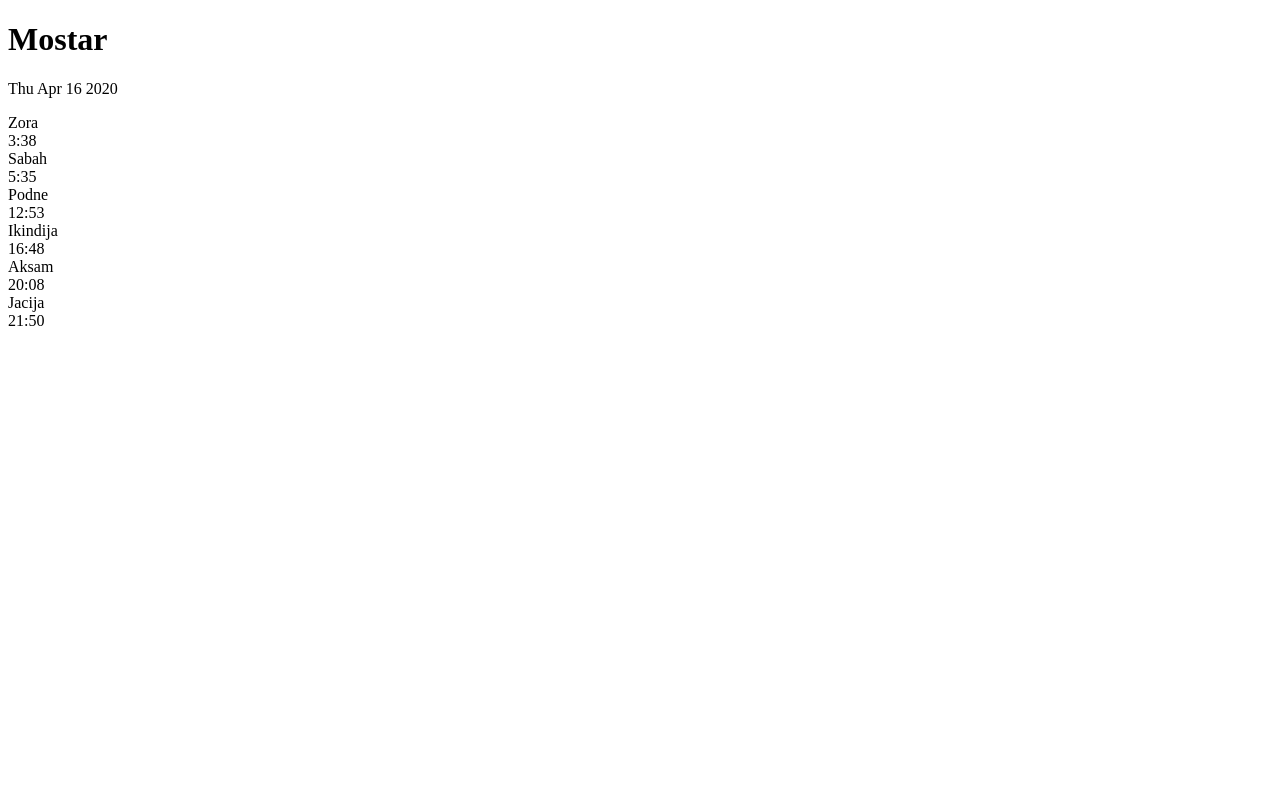
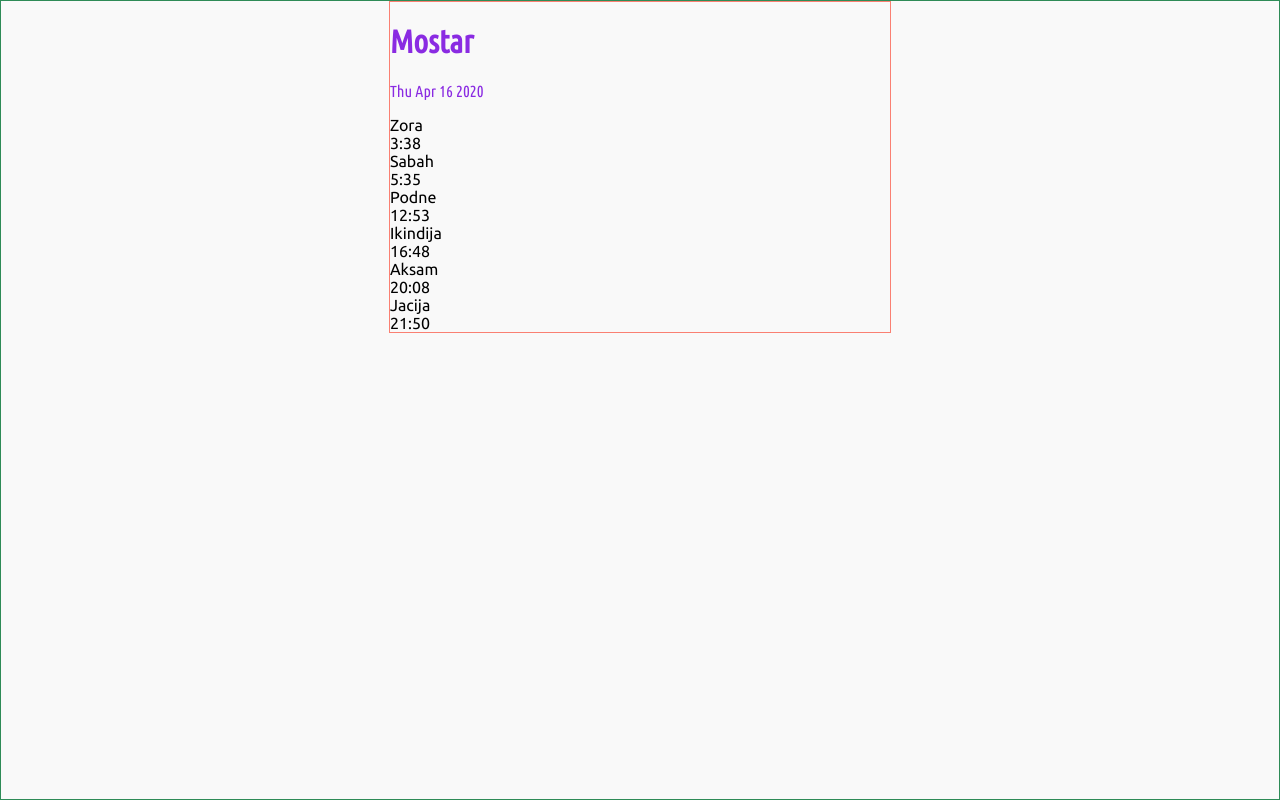
Before and after one commit to dev387/vaktija-react, a React (Create React App) app: page / in a window 1280 px wide. Built offline with nearby package versions, Linux system fonts and the light colour scheme.

Commit message:
Import google fonts and apply font styling

```diff
--- a/public/index.html
+++ b/public/index.html
@@ -24,6 +24,7 @@
       work correctly both with client-side routing and a non-root public URL.
       Learn how to configure a non-root public URL by running `npm run build`.
     -->
+    <link href="https://fonts.googleapis.com/css?family=Ubuntu|Ubuntu+Condensed&display=swap" rel="stylesheet">
     <title>Vaktija</title>
   </head>
   <body>
--- a/src/components/App.js
+++ b/src/components/App.js
@@ -2,6 +2,7 @@ import React from 'react';
 import Header from './Header';
 import PrayerModel from '../models/Prayer';
 import Prayer from './Prayer';
+import '../styles/app.css'
 
 function App() {
   const prayerTimes = [ "3:38", "5:35", "12:53", "16:48", "20:08", "21:50" ];
--- a/src/components/Header.js
+++ b/src/components/Header.js
@@ -5,7 +5,7 @@ function Header() {
   const currentDate= new Date();
 
   return (
-    <div>
+    <div className="header font-alt">
       <h1>{location}</h1>
       <p>{currentDate.toDateString()}</p>
     </div>
--- a/src/styles/app.css
+++ b/src/styles/app.css
@@ -1,3 +1,25 @@
+body {
+  background: #f9f9f9;
+  margin: 0;
+  padding: 0;
+  border: 1px solid seagreen;
+  height: 100vh;
+  box-sizing: border-box;
+  font-family: 'Ubuntu', sans-serif;
+}
+
+.font-alt {
+  font-family: 'Ubuntu Condensed', sans-serif;
+}
+
 .app {
+  display: flex;
+  flex-direction: column;
+  max-width: 500px;
+  margin: auto;
+  border: 1px solid salmon;
+}
 
+.header {
+  color: blueviolet;
 }
```
